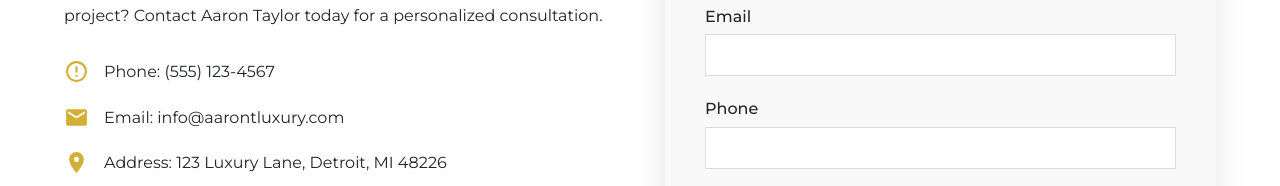
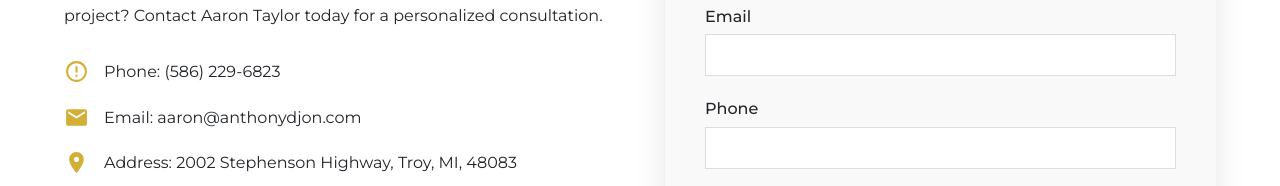
Before and after one commit to ammarsgit/aaronluxury, a plain HTML site: page index.html in a window 1280 px wide. Shown: the part 3697-3883 px from the top of the page. Drawn offline with nearby package versions, Linux system fonts and the light colour scheme.

Commit message:
Update index.html

```diff
--- a/index.html
+++ b/index.html
@@ -988,19 +988,19 @@
                         <svg xmlns="http://www.w3.org/2000/svg" viewBox="0 0 24 24">
                             <path d="M12 2c5.52 0 10 4.48 10 10s-4.48 10-10 10S2 17.52 2 12 6.48 2 12 2zm0 18c4.42 0 8-3.58 8-8s-3.58-8-8-8-8 3.58-8 8 3.58 8 8 8zm-1-13h2v6h-2zm0 8h2v2h-2z" />
                         </svg>
-                        <span>Phone: (555) 123-4567</span>
+                        <span>Phone: (586) 229-6823</span>
                     </div>
                     <div class="contact-method">
                         <svg xmlns="http://www.w3.org/2000/svg" viewBox="0 0 24 24">
                             <path d="M20 4H4c-1.1 0-1.99.9-1.99 2L2 18c0 1.1.9 2 2 2h16c1.1 0 2-.9 2-2V6c0-1.1-.9-2-2-2zm0 4l-8 5-8-5V6l8 5 8-5v2z" />
                         </svg>
-                        <span>Email: info@aarontluxury.com</span>
+                        <span>Email: aaron@anthonydjon.com</span>
                     </div>
                     <div class="contact-method">
                         <svg xmlns="http://www.w3.org/2000/svg" viewBox="0 0 24 24">
                             <path d="M12 2C8.13 2 5 5.13 5 9c0 5.25 7 13 7 13s7-7.75 7-13c0-3.87-3.13-7-7-7zm0 9.5c-1.38 0-2.5-1.12-2.5-2.5s1.12-2.5 2.5-2.5 2.5 1.12 2.5 2.5-1.12 2.5-2.5 2.5z" />
                         </svg>
-                        <span>Address: 123 Luxury Lane, Detroit, MI 48226</span>
+                        <span>Address: 2002 Stephenson Highway, Troy, MI, 48083</span>
                     </div>
                 </div>
                 <div class="contact-form animate-slide-right">
```
